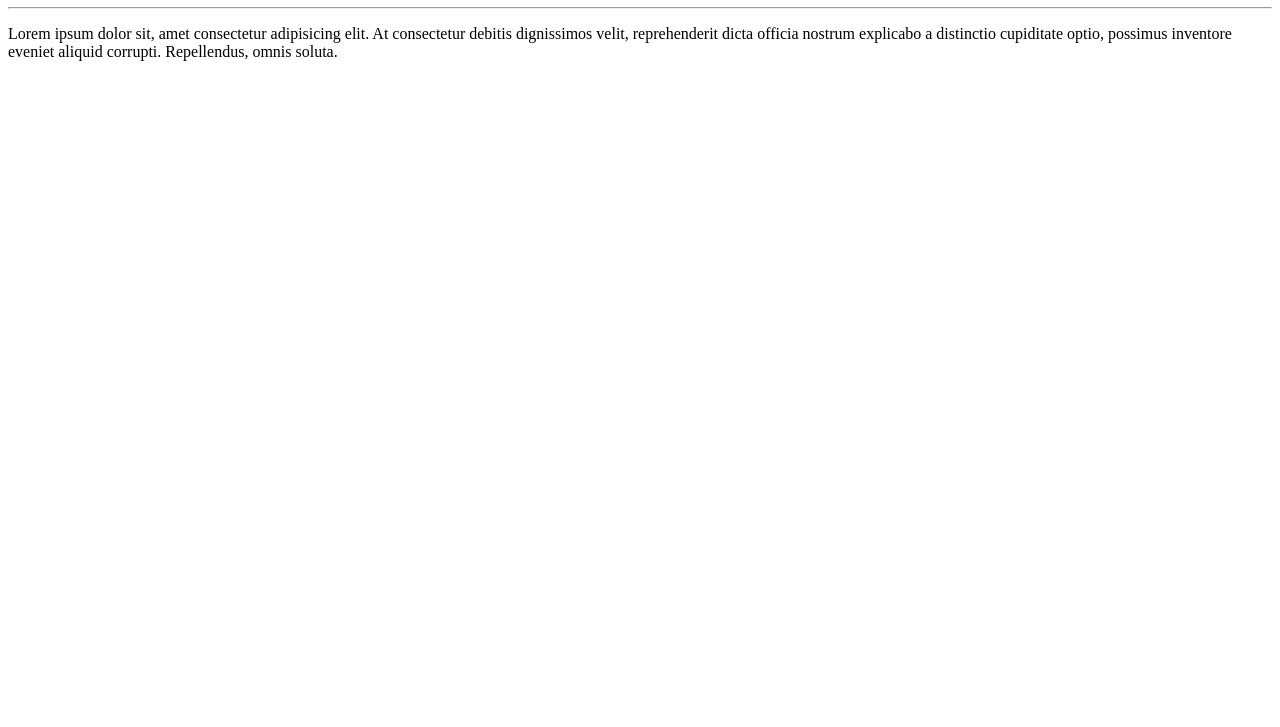
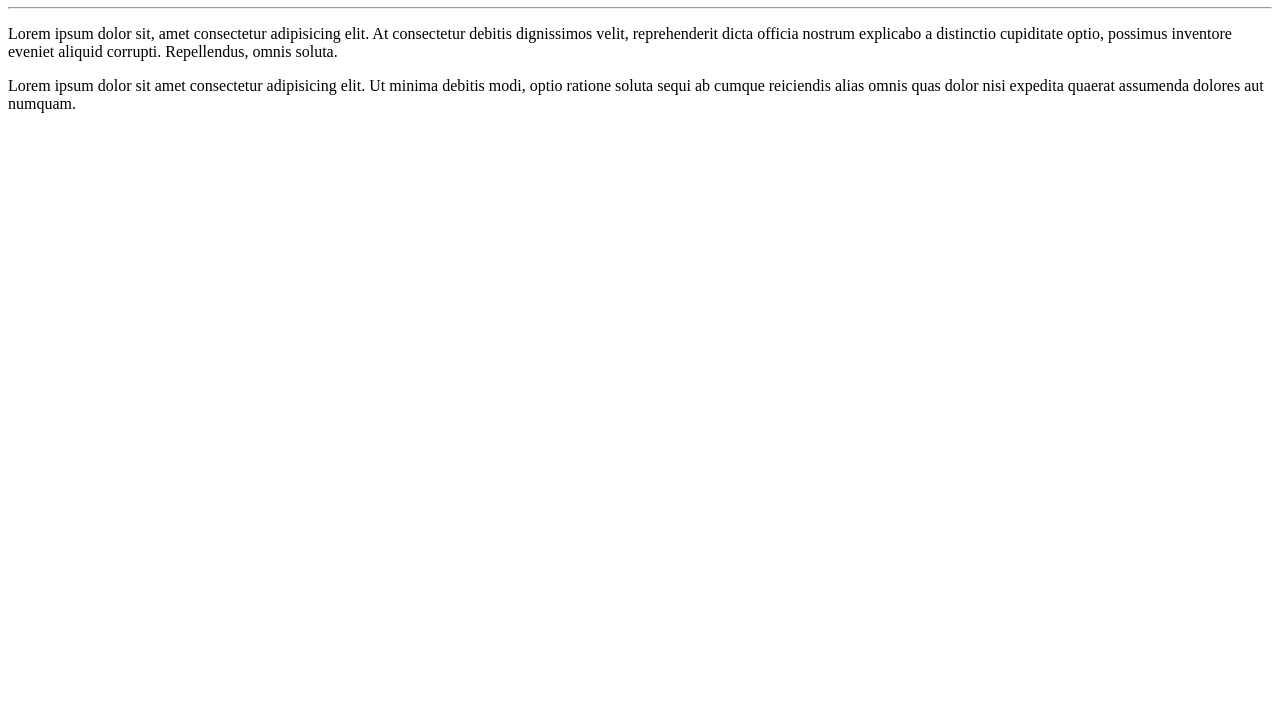
Before and after one commit to ligiammenezes/Ola-mundo-2, a plain HTML site: page site-exemplo/index.html in a window 1280 px wide. Shown: the part 73-800 px from the top of the page. Drawn offline with Linux system fonts and the light colour scheme.

Commit message:
Adicionei um parágrafo

```diff
--- a/site-exemplo/index.html
+++ b/site-exemplo/index.html
@@ -10,5 +10,6 @@
 </body><h1>Olá, Mundo!</h1>
 <hr>
 <p>Lorem ipsum dolor sit, amet consectetur adipisicing elit. At consectetur debitis dignissimos velit, reprehenderit dicta officia nostrum explicabo a distinctio cupiditate optio, possimus inventore eveniet aliquid corrupti. Repellendus, omnis soluta.</p>
+<p>Lorem ipsum dolor sit amet consectetur adipisicing elit. Ut minima debitis modi, optio ratione soluta sequi ab cumque reiciendis alias omnis quas dolor nisi expedita quaerat assumenda dolores aut numquam.</p>
 
 </html>
```
